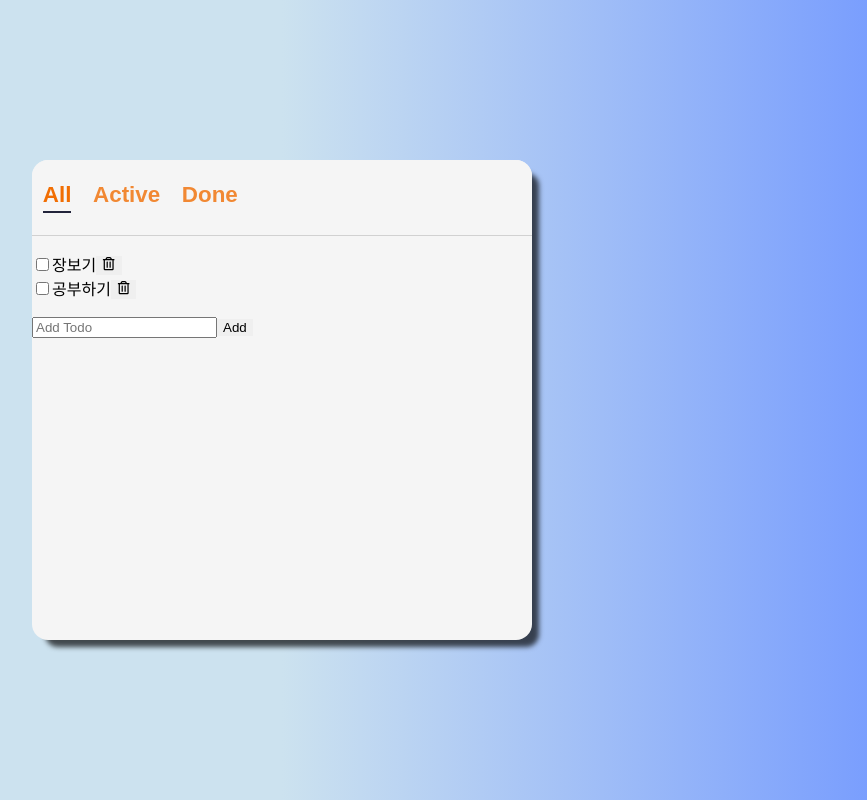
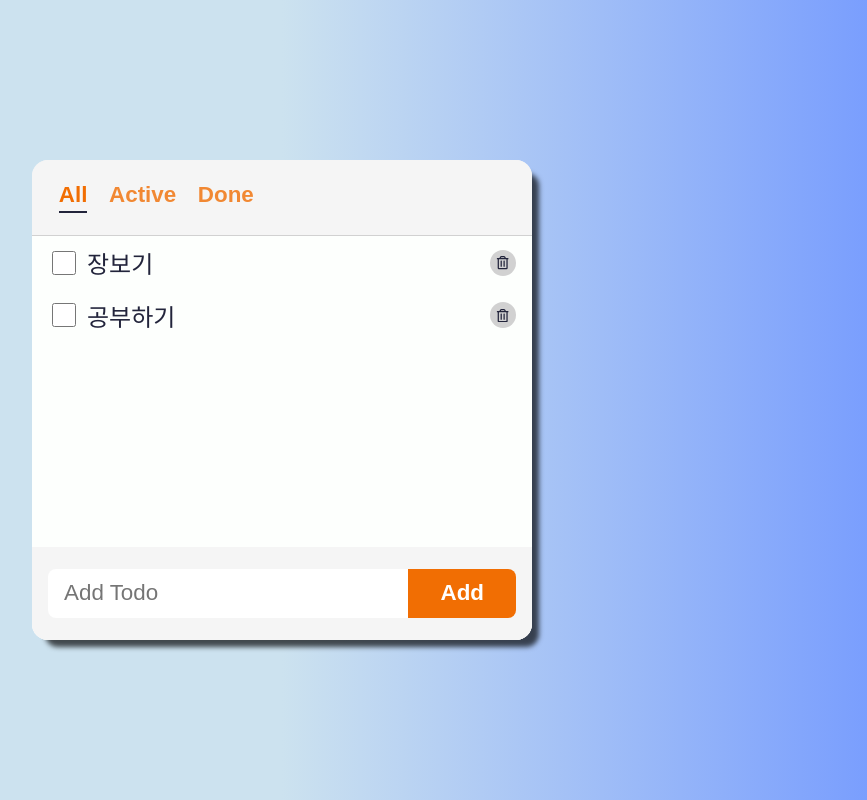
Before and after one commit to EmilyPPP/Simple-TodoList, a React (Create React App) app: page / in a window 1280 px wide. Shown: the whole page, without its empty margins (358-1225 px from the left). Built offline with nearby package versions, Linux system fonts and the light colour scheme; the HTML template or start-up script is replaced by a standard one.

Commit message:
add styling

```diff
--- a/src/components/AddTodo/AddTodo.jsx
+++ b/src/components/AddTodo/AddTodo.jsx
@@ -1,6 +1,7 @@
 import React, { useState } from 'react';
 import { v4 } from 'uuid';
 import { Status } from '../../models/status';
+import styles from './AddTodo.module.css';
 
 export default function AddTodo({ onAdd }) {
   const [text, setText] = useState('');
@@ -18,14 +19,15 @@
   };
 
   return (
-    <form onSubmit={handleSubmit}>
+    <form className={styles.form} onSubmit={handleSubmit}>
       <input
+        className={styles.input}
         type='text'
         placeholder='Add Todo'
         value={text}
         onChange={handleChange}
       />
-      <button>Add</button>
+      <button className={styles.button}>Add</button>
     </form>
   );
 }
--- /dev/null
+++ b/src/components/AddTodo/AddTodo.module.css
@@ -0,0 +1,30 @@
+.form {
+  width: 100%;
+  display: flex;
+  padding: 1.4rem 1rem;
+  background-color: var(--color-bg-dark);
+}
+
+.input {
+  flex: 1 0 auto;
+  font-size: 1.4rem;
+  padding: 0.7rem 1rem;
+  border: none;
+  outline: none;
+  border-top-left-radius: 8px;
+  border-bottom-left-radius: 8px;
+}
+
+.button {
+  background-color: var(--color-accent);
+  color: var(--color-white);
+  font-weight: bold;
+  font-size: 1.4rem;
+  padding: 0 2rem;
+  border-top-right-radius: 8px;
+  border-bottom-right-radius: 8px;
+}
+
+.button:hover {
+  filter: brightness(125%);
+}
--- a/src/components/Header/Header.module.css
+++ b/src/components/Header/Header.module.css
@@ -4,6 +4,7 @@
   align-items: center;
   background-color: var(--color-bg-dark);
   border-bottom: 1px solid var(--color-gray);
+  padding: 1rem;
 }
 
 .filters {
--- a/src/components/Todo/Todo.jsx
+++ b/src/components/Todo/Todo.jsx
@@ -1,6 +1,7 @@
 import React from 'react';
 import { FaRegTrashAlt } from 'react-icons/fa';
 import { Status } from '../../models/status';
+import styles from './Todo.module.css';
 
 export default function Todo({ todo, onUpdate, onDelete }) {
   const { id, text, status } = todo;
@@ -15,14 +16,17 @@
   };
 
   return (
-    <li>
+    <li className={styles.todo}>
       <input
+        className={styles.checkbox}
         type='checkbox'
         checked={status === Status.Done}
         onChange={handleChange}
       />
-      <label htmlFor='checkbox'>{text}</label>
-      <button onClick={handleClick}>
+      <label className={styles.text} htmlFor='checkbox'>
+        {text}
+      </label>
+      <button className={styles.button} onClick={handleClick}>
         <FaRegTrashAlt />
       </button>
     </li>
--- /dev/null
+++ b/src/components/Todo/Todo.module.css
@@ -0,0 +1,38 @@
+.todo {
+  display: flex;
+  justify-content: space-between;
+  align-items: center;
+  padding: 0.5rem 1rem;
+  margin: 0.1rem 0;
+  color: var(--color-text);
+}
+
+.checkbox {
+  width: 1.5rem;
+  height: 1.5rem;
+}
+
+.text {
+  flex: 1 1 0%;
+  margin-left: 0.5rem;
+  font-size: 1.5rem;
+}
+
+.button {
+  width: 26px;
+  height: 26px;
+  background-color: var(--color-gray);
+  color: var(--color-text);
+  border-radius: 100%;
+  display: flex;
+  align-items: center;
+  justify-content: center;
+  padding: 0;
+  transition: all 150ms ease-out;
+}
+
+.button:hover {
+  background-color: var(--color-accent);
+  color: var(--color-white);
+  transform: rotate(15deg) scale(1.2);
+}
--- a/src/components/TodoList/TodoList.jsx
+++ b/src/components/TodoList/TodoList.jsx
@@ -2,7 +2,7 @@
 import AddTodo from '../AddTodo/AddTodo';
 import { Status } from '../../models/status';
 import Todo from '../Todo/Todo';
-import { filters } from '../../models/filters';
+import styles from './TodoList.module.css';
 
 export default function TodoList({ filter }) {
   const [todos, setTodos] = useState([
@@ -18,8 +18,8 @@
   const filtered = getFilteredItems(todos, filter);
 
   return (
-    <section>
-      <ul>
+    <section className={styles.container}>
+      <ul className={styles.list}>
         {filtered.map((item) => (
           <Todo
             key={item.id}
--- /dev/null
+++ b/src/components/TodoList/TodoList.module.css
@@ -0,0 +1,12 @@
+.container {
+  min-height: 0;
+  height: 100%;
+  display: flex;
+  flex-direction: column;
+  background-color: var(--color-bg);
+}
+
+.list {
+  flex: 1 1 auto;
+  overflow-y: scroll;
+}
--- a/src/index.css
+++ b/src/index.css
@@ -4,6 +4,8 @@
   --color-gray: #d1d1d1;
   --color-text: #22243b;
   --color-accent: #f16e03;
+  --color-white: white;
+  --color-scrollbar: #aaa7a7;
 }
 
 body {
@@ -11,6 +13,7 @@
   font-family: -apple-system, BlinkMacSystemFont, 'Segoe UI', 'Roboto', 'Oxygen',
     'Ubuntu', 'Cantarell', 'Fira Sans', 'Droid Sans', 'Helvetica Neue',
     sans-serif;
+  font-size: 1.2rem;
   -webkit-font-smoothing: antialiased;
   -moz-osx-font-smoothing: grayscale;
   width: 100vw;
@@ -18,6 +21,7 @@
   display: flex;
   justify-content: center;
   align-items: center;
+  accent-color: var(--color-accent);
   background: rgb(204, 226, 239);
   background: linear-gradient(90deg, rgba(204, 226, 239, 1) 50%, rgba(114, 152, 255, 1) 100%);
 }
@@ -44,6 +48,7 @@
 ul {
   list-style: none;
   padding: 0;
+  margin: 0;
 }
 
 button {
@@ -51,3 +56,24 @@
   border: none;
   cursor: pointer;
 }
+
+* {
+  box-sizing: border-box;
+}
+
+::-webkit-scrollbar {
+  width: 0.5rem;
+}
+
+::-webkit-scrollbar-track {
+  background-color: var(--color-bg-dark);
+}
+
+::-webkit-scrollbar-thumb {
+  background-color: var(--color-scrollbar);
+  border-radius: 4px;
+}
+
+::-webkit-scrollbar-thumb:hover {
+  background-color: var(--color-accent);
+}
```
